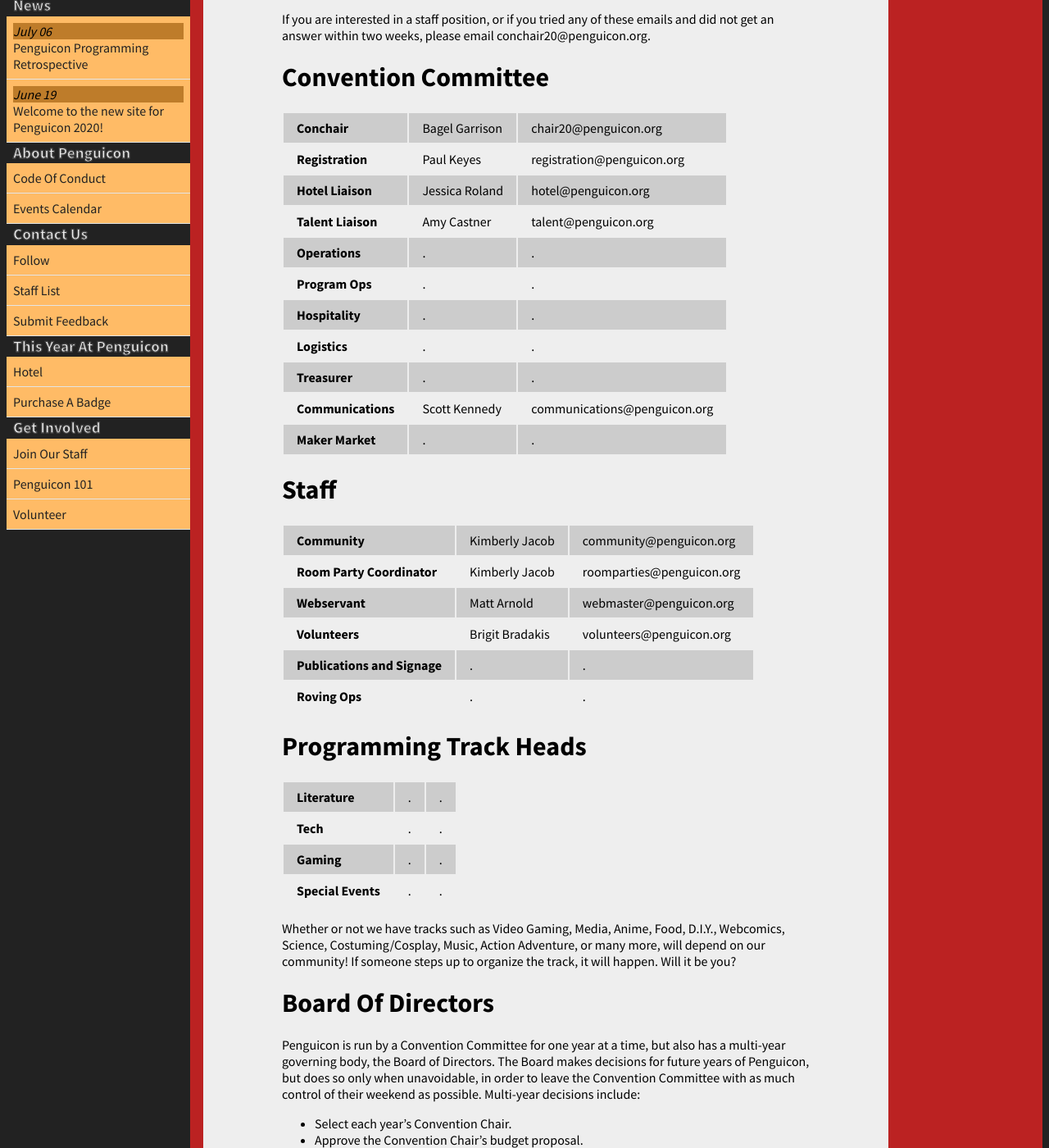
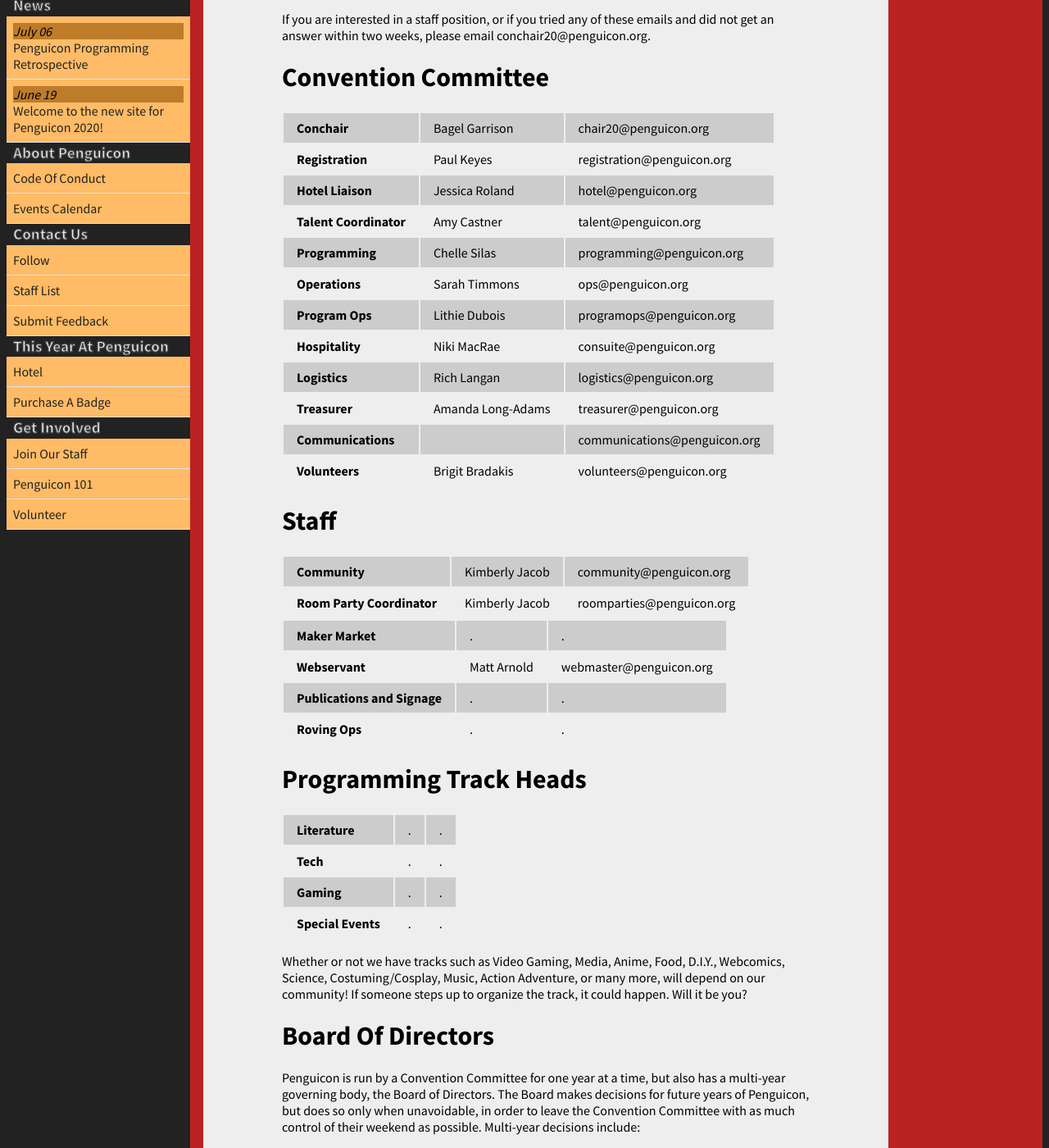
Before and after one commit to penguicon/penguiconwebsite, a Jekyll site: the page built from staff-list.md, in a window 1280 px wide and 1400 px high, scrolled down 253 px. Shown: the whole window at 82% size. Built offline with Jekyll 4.4.1, drawn with Linux system fonts in a browser that asks for light colours; some of the changed text lies outside the part shown.

Commit message:
Update from Forestry.io Penguicon Website updated staff-list.md

```diff
--- a/staff-list.md
+++ b/staff-list.md
@@ -12,21 +12,23 @@
 Conchair | Bagel Garrison | chair20@penguicon.org
 Registration | Paul Keyes | registration@penguicon.org
 Hotel Liaison | Jessica Roland | hotel@penguicon.org
-Talent Liaison | Amy Castner | talent@penguicon.org
-Operations | . | .
-Program Ops | . | .
-Hospitality | . | .
-Logistics | . | .
-Treasurer | . | .
-Communications | Scott Kennedy | communications@penguicon.org
-Maker Market | . | .
+Talent Coordinator | Amy Castner | talent@penguicon.org
+Programming | Chelle Silas | programming@penguicon.org
+Operations | Sarah Timmons | ops@penguicon.org
+Program Ops | Lithie Dubois | programops@penguicon.org
+Hospitality | Niki MacRae | consuite@penguicon.org
+Logistics | Rich Langan | logistics@penguicon.org
+Treasurer | Amanda Long-Adams | treasurer@penguicon.org
+Communications |  | communications@penguicon.org
+Volunteers | Brigit Bradakis | volunteers@penguicon.org
 
 # Staff
 
 Community | Kimberly Jacob | community@penguicon.org
 Room Party Coordinator | Kimberly Jacob | roomparties@penguicon.org
+
+Maker Market | . | .
 Webservant | Matt Arnold | webmaster@penguicon.org
-Volunteers | Brigit Bradakis | volunteers@penguicon.org
 Publications and Signage | . | .
 Roving Ops | . | .
 
@@ -37,7 +39,7 @@
 Gaming | . | .
 Special Events | . | .
 
-Whether or not we have tracks such as Video Gaming, Media, Anime, Food, D.I.Y., Webcomics, Science, Costuming/Cosplay, Music, Action Adventure, or many more, will depend on our community! If someone steps up to organize the track, it will happen. Will it be you?
+Whether or not we have tracks such as Video Gaming, Media, Anime, Food, D.I.Y., Webcomics, Science, Costuming/Cosplay, Music, Action Adventure, or many more, will depend on our community! If someone steps up to organize the track, it could happen. Will it be you?
 
 # Board Of Directors
 
@@ -47,7 +49,7 @@
 * Approve the Convention Chair's budget proposal.
 * Keep the bank account.
 * Pay taxes.
-* Set down the [eight minimum rules]({{"/code-of-conduct/#the-permanent-minimum-rules" | absolute_url }}) that each year's Convention Committee expands on.
+* Set down the \[eight minimum rules\]({{"/code-of-conduct/#the-permanent-minimum-rules" | absolute_url }}) that each year's Convention Committee expands on.
 * Collect private reports of isolated misconduct, to detect multi-year patterns of misconduct from any individual which may need to be addressed outside the convention weekend.
 * Provide information technology infrastructure.
 
```
